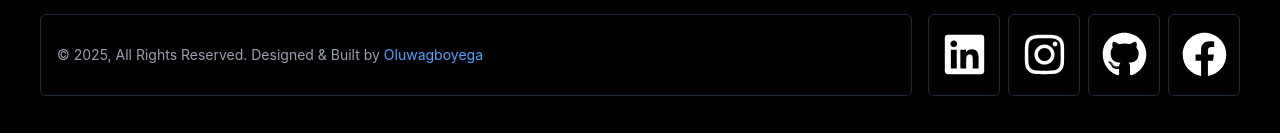
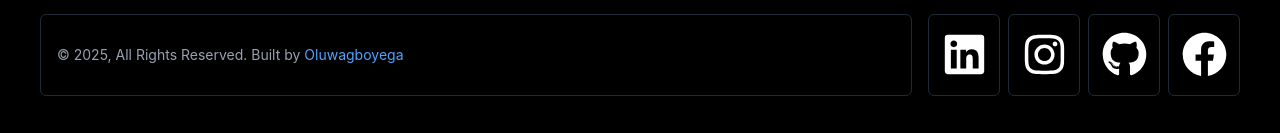
Before and after one commit to GboyegaAkere/assignment-main, a React (Vite) app in the folder new/: page / in a window 1280 px wide. Shown: the part 2375-2508 px from the top of the page. Built offline with nearby package versions, Linux system fonts and the light colour scheme.

Commit message:
new commit

```diff
--- a/new/src/components/FeaturedWork.jsx
+++ b/new/src/components/FeaturedWork.jsx
@@ -44,7 +44,6 @@ const FeaturedWork = () => {
             )}
           </div>
 
-          {/* CENTER COLUMN (main card) */}
           {featuredProjects[1] && (
             <Link to={`/projects/${featuredProjects[1].slug}`}>
               <motion.div
@@ -68,7 +67,7 @@ const FeaturedWork = () => {
             </Link>
           )}
 
-          {/* RIGHT COLUMN (stacked two cards with height 180px each) */}
+
           <div className="flex flex-col gap-4">
             {featuredProjects.slice(2, 4).map((project, index) => (
               <Link to={`/projects/${project.slug}`} key={index}>
--- a/new/src/components/Footer.jsx
+++ b/new/src/components/Footer.jsx
@@ -6,10 +6,10 @@ export function Footer() {
       <div className="max-w-7xl mx-auto w-full px-6 md:px-10">
         <div className="flex flex-col-reverse md:flex-row justify-between items-center md:items-stretch gap-4">
 
-          {/* Copyright Card */}
+
           <div className="border border-gray-800 rounded-md py-6 px-4 h-[82px] flex items-center justify-center md:justify-start flex-1 w-full">
             <p className="text-gray-400 text-center md:text-left text-sm">
-              © 2025, All Rights Reserved. Designed & Built by{' '}
+              © 2025, All Rights Reserved. Built by{' '}
               <a
                 href="https://framerxplore.com"
                 className="text-blue-400 hover:underline"
@@ -21,7 +21,7 @@ export function Footer() {
             </p>
           </div>
 
-          {/* Social Icon Cards (hover color permanently on mobile) */}
+
           <div className="w-full md:w-auto flex justify-center md:justify-end flex-wrap gap-2">
             <a
               href="https://linkedin.com"
```
Also changed, not shown: new/src/components/ContactCard.jsx (+5 -7 lines), new/src/components/Hero.jsx (+14 -12 lines).
